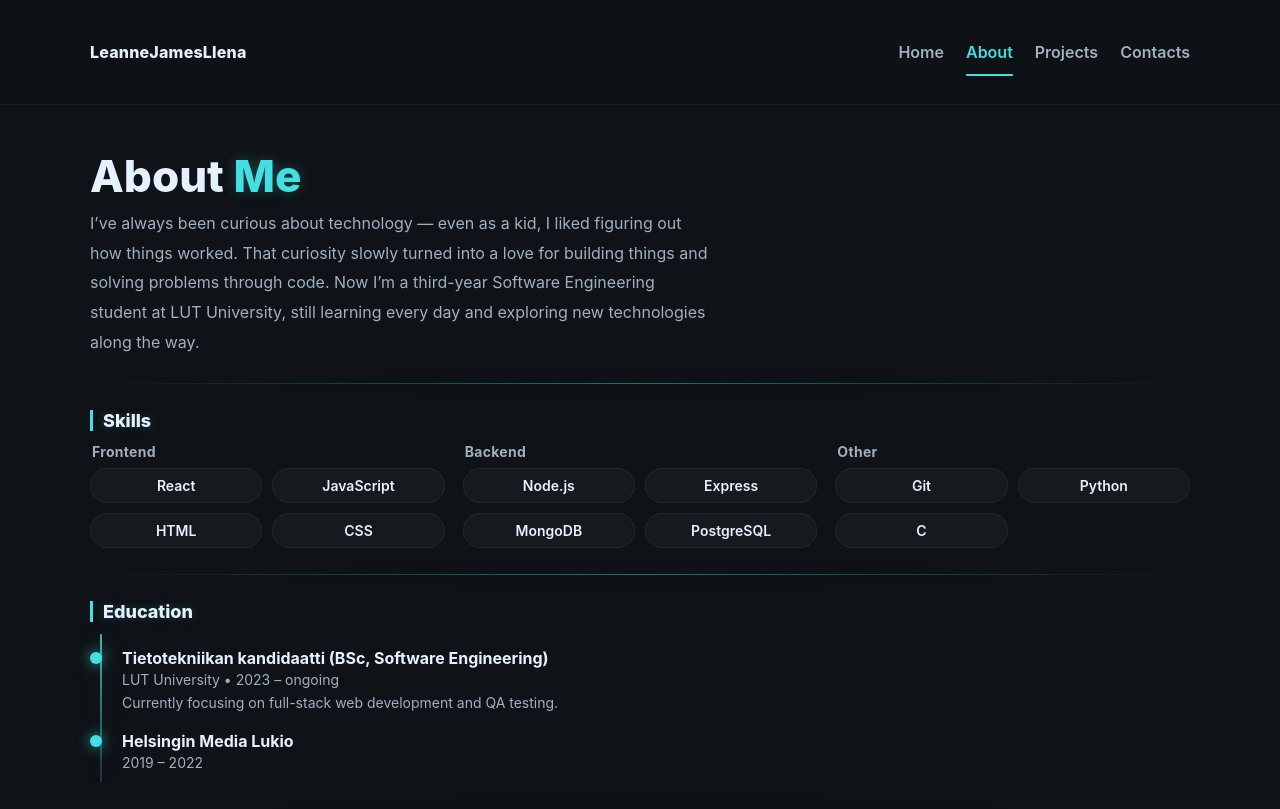
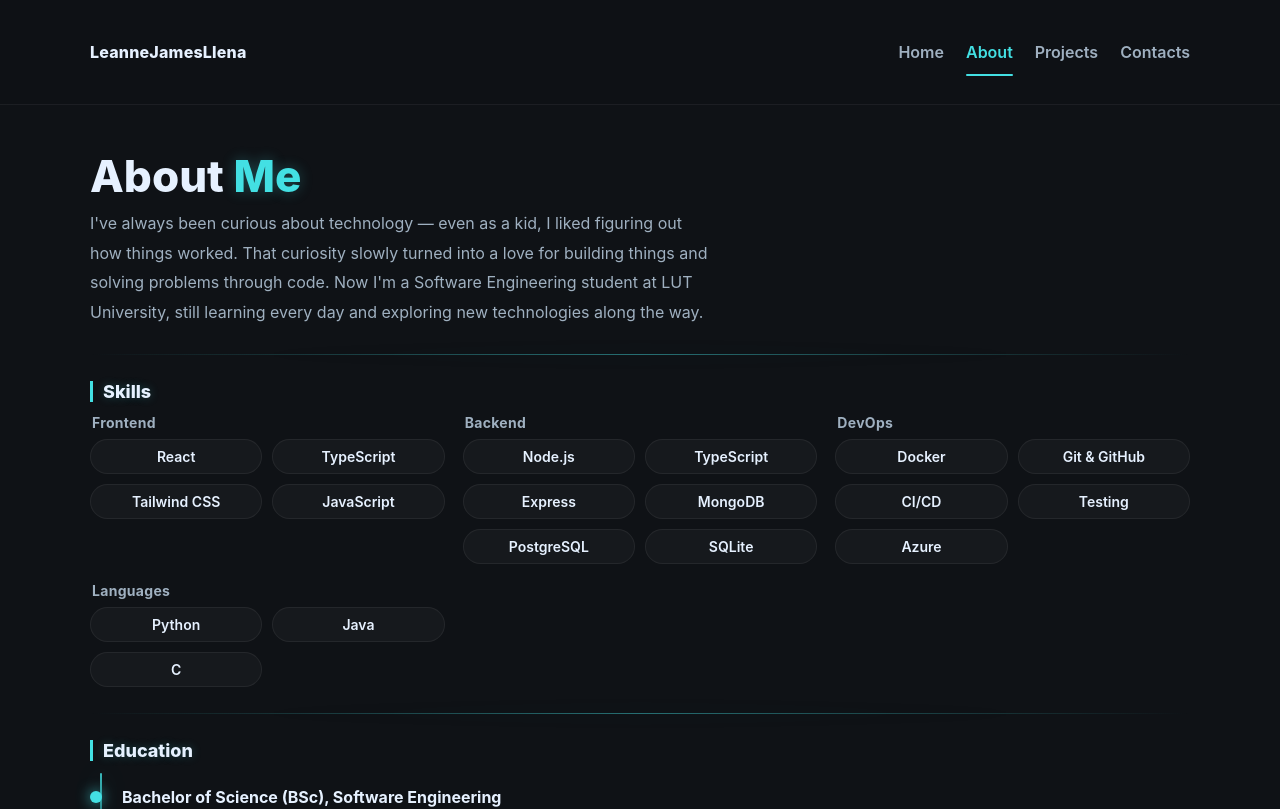
Before and after one commit to LeanneJamesLlena/Portfolio-Website, a React (Vite) app: page /about in a window 1280 px wide. Shown: the top 809 px of the page. Built offline with nearby package versions, Linux system fonts and the light colour scheme.

Commit message:
Portfolio updated; added missing skills

```diff
--- a/src/routes/About/About.jsx
+++ b/src/routes/About/About.jsx
@@ -6,25 +6,34 @@ import s from "./About.module.css";
  */
 const skills = {
   Frontend: [
-    { label: "React", hint: "(hooks, routing, dynamic component-based UIs)" },
+    { label: "React", hint: "TanStack Query, Zustand, Router, custom hooks" },
+    { label: "TypeScript", hint: "Strict typing, Zod validation, type-safe components" },
+    { label: "Tailwind CSS", hint: "Utility-first styling, responsive design" },
     { label: "JavaScript", hint: "ES6+, async/await, modules" },
-    { label: "HTML", hint: "Semantic, accessible HTML" },
-    { label: "CSS", hint: "Responsive Designs, CSS Modules" },
   ],
   Backend: [
-    { label: "Node.js", hint: "Express APIs, auth" },
-    { label: "Express", hint: "REST, middleware" },
-    { label: "MongoDB", hint: "Mongoose, schema design" },
+    { label: "Node.js", hint: "RESTful APIs, middleware, async patterns" },
+    { label: "TypeScript", hint: "Type-safe APIs, Zod schemas, interfaces" },
+    { label: "Express", hint: "Routing, error handling, security middlewares, Express Validators" },
+    { label: "MongoDB", hint: "Mongoose, aggregation pipelines, indexing" },
     { label: "PostgreSQL", hint: "SQL basics, querying" },
+    { label: "SQLite", hint: "Lightweight database, embedded systems, local storage" },
   ],
-  Other: [
-    { label: "Git", hint: "Feature branches, PRs" },
-    { label: "Python", hint: "Scripting, basics" },
-    { label: "C", hint: "Foundations, memory basics" },
+  DevOps: [
+    { label: "Docker", hint: "Compose, multi-container apps, dev environments" },
+    { label: "Git & GitHub", hint: "Branching, PRs, collaboration workflows" },
+    { label: "CI/CD", hint: "GitHub Actions, automated testing & deployment" },
+    { label: "Testing", hint: "Vitest, unit & integration tests" },
+    { label: "Azure", hint: "Cloud services, app deployment, resource management" },
+  ],
+  Languages: [
+    { label: "Python", hint: "IoT data processing, Matplotlib, scripting" },
+    { label: "Java", hint: "OOP fundamentals, university coursework" },
+    { label: "C", hint: "Memory management, low-level programming" },
   ],
 };
 /**
- * Aboutt Component
+ * About Component
  * Displays a personal introduction, skills overview, education timeline,
  * and interests beyond coding.
  */
@@ -37,10 +46,10 @@ function About() {
           About <span className={s.accent}>Me</span>
         </h1>
         <p className={s.lead}>
-          I’ve always been curious about technology — even as a kid, I liked
+          I've always been curious about technology — even as a kid, I liked
           figuring out how things worked. That curiosity slowly turned into a
-          love for building things and solving problems through code. Now I’m a
-          third-year Software Engineering student at LUT University, still
+          love for building things and solving problems through code. Now I'm a
+          Software Engineering student at LUT University, still
           learning every day and exploring new technologies along the way.
         </p>
       </header>
@@ -86,20 +95,12 @@ function About() {
             <span className={s.dot} aria-hidden />
             <div className={s.eduBlock}>
               <div className={s.eduHeading}>
-                Tietotekniikan kandidaatti (BSc, Software Engineering)
+                Bachelor of Science (BSc), Software Engineering
               </div>
-              <div className={s.eduMeta}>LUT University • 2023 – ongoing</div>
+              <div className={s.eduMeta}>LUT University • 2023 – Present</div>
               <p className={s.eduFocus}>
-                Currently focusing on full-stack web development and QA testing.
+                Focusing on full-stack web development, software architecture, and quality assurance
               </p>
-            </div>
-          </li>
-
-          <li className={s.eduItem}>
-            <span className={s.dot} aria-hidden />
-            <div className={s.eduBlock}>
-              <div className={s.eduHeading}>Helsingin Media Lukio</div>
-              <div className={s.eduMeta}>2019 – 2022</div>
             </div>
           </li>
         </ol>
--- a/src/routes/Home/Home.jsx
+++ b/src/routes/Home/Home.jsx
@@ -21,7 +21,7 @@ function Home() {
           Passionate about learning, creating, and bringing ideas to life through code.
         </p>
         <div className={s.buttonContainer}>
-          <a href="/cv/LeanneJamesLlena_CV.pdf" target="_blank" rel="noopener noreferrer">
+          <a href="/cv/Resume_LeanneJamesLlena_2026.pdf" target="_blank" rel="noopener noreferrer">
             <button className={s.cvButton}>Check My CV</button>
           </a>
           <Link to="/projects">
```
Also changed, not shown: 2 other files (tests, documents, lock files or other folders).
